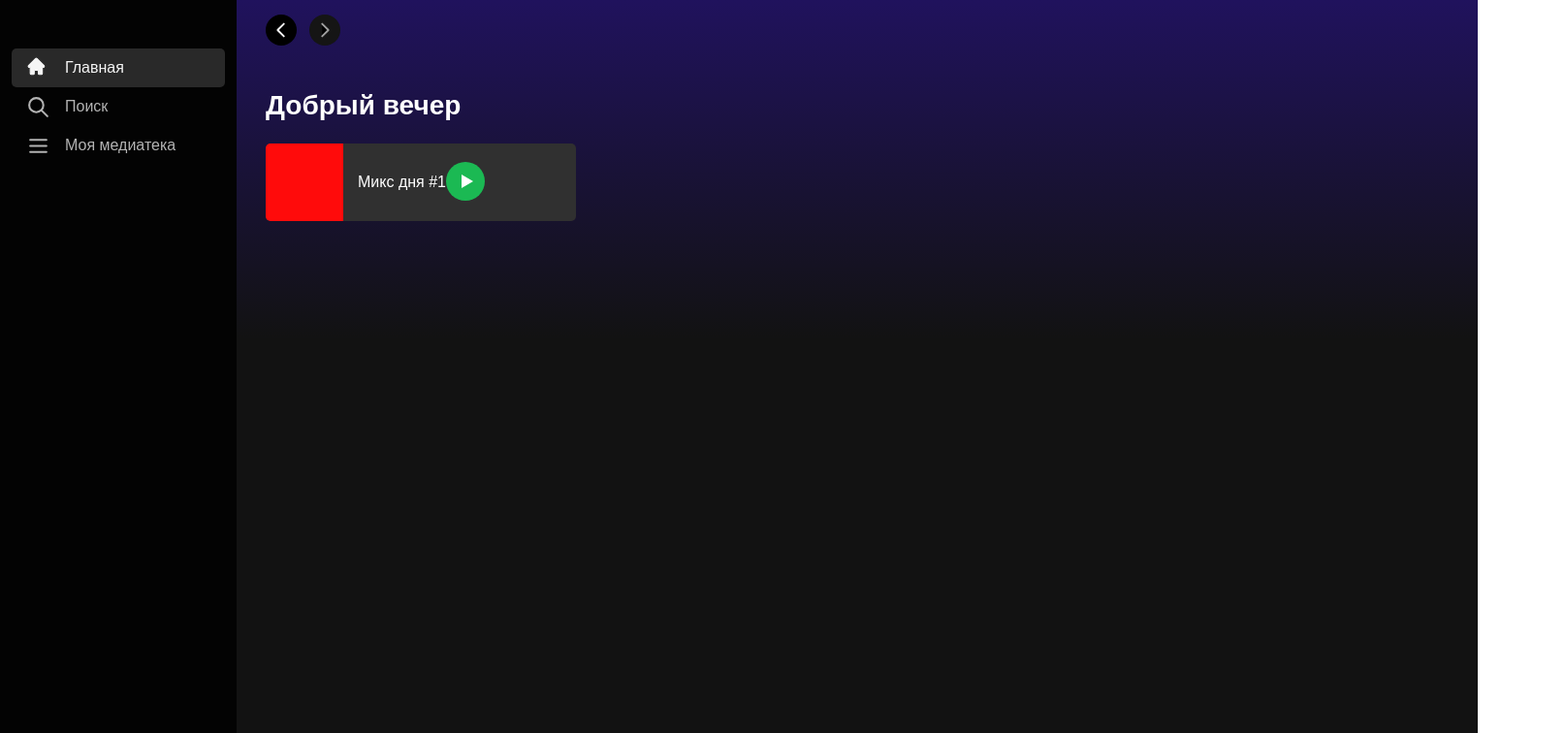
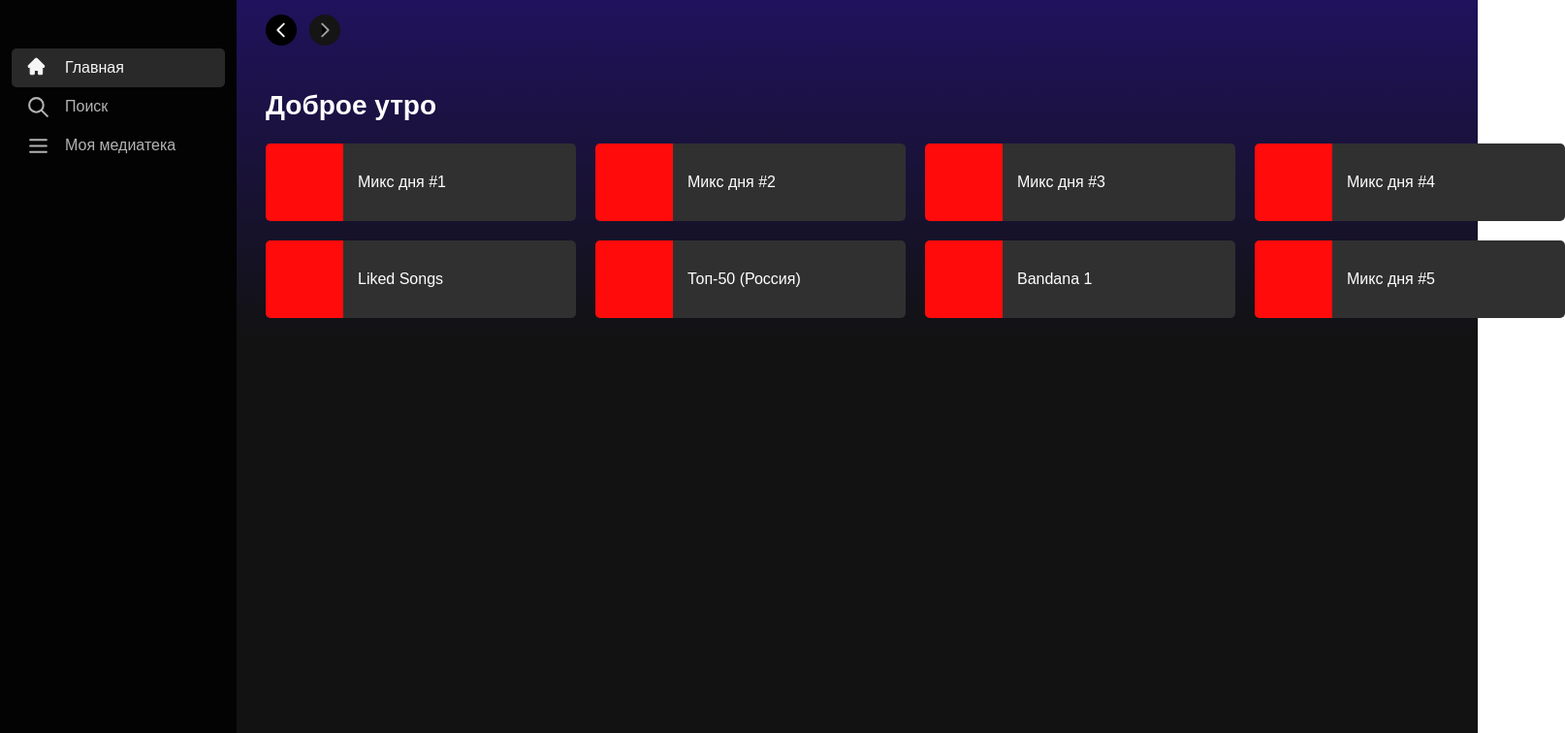
Before and after one commit to mlxgang/spotify-2.0, a Vue app: page / in a window 1280 px wide. Shown: the top 756 px of the page at 97% size, 1614 px wide, since content can reach past the window. Built offline with nearby package versions, Linux system fonts and the light colour scheme.

Commit message:
update current greeting

```diff
--- a/src/assets/icons.js
+++ b/src/assets/icons.js
@@ -4,5 +4,5 @@ export default {
     myMedia: '<path stroke-linecap="round" stroke-linejoin="round" stroke-width="2" d="M4 6h16M4 12h16M4 18h16" />',
     arrowLeft: '<path stroke-linecap="round" stroke-linejoin="round" stroke-width="2" d="M15 19l-7-7 7-7"/>',
     arrowRight: '<path stroke-linecap="round" stroke-linejoin="round" stroke-width="2" d="M9 5l7 7-7 7"/>',
-    playlistPlay: '<g id="Group 1"><circle id="Ellipse 1" cx="100" cy="100" r="100" fill="#1bb953"/><path id="Polygon 1" d="M145 100L77.5 138.971L77.5 61.0289L145 100Z" fill="white"/></g>',
+    playlistPlay: '<g id="Group 1"><circle id="Ellipse 1" cx="20" cy="20" r="20" fill="#1BB953"/><path id="Polygon 1" d="M28 20L16 26.9282L16 13.0718L28 20Z" fill="white"/></g>',
 }
--- a/src/components/BasePlaylist.vue
+++ b/src/components/BasePlaylist.vue
@@ -1,36 +1,30 @@
 <template>
   <div class="playlist">
     <div class="playlist-photo"></div>
-    <span class="playlist-name">
-      Микс дня #1
-    </span>
-    <button>
-      <!--      <BaseIcon class="playlist-play-icon" name="playlistPlay" />-->
-      <svg width="40" height="40" viewBox="0 0 40 40" fill="none" xmlns="http://www.w3.org/2000/svg">
-        <g id="Group 1">
-          <circle id="Ellipse 1" cx="20" cy="20" r="20" fill="#1BB953"/>
-          <path id="Polygon 1" d="M28 20L16 26.9282L16 13.0718L28 20Z" fill="white"/>
-        </g>
+    <div class="playlist-title">
+      <span class="playlist-name">
+        {{ playlist.name }}
+      </span>
+      <button class="playlist-play-button">
+        <svg width="40" height="40" viewBox="0 0 40 40" fill="none" xmlns="http://www.w3.org/2000/svg">
+        <g id="Group 1"><circle id="Ellipse 1" cx="20" cy="20" r="20" fill="#1BB953"/><path id="Polygon 1" d="M28 20L16 26.9282L16 13.0718L28 20Z" fill="white"/></g>
       </svg>
-    </button>
+      </button>
+    </div>
   </div>
 </template>
 
 <script>
-// import BaseIcon from './BaseIcon.vue'
-
 export default {
   name: 'BasePlaylist',
-  components: {
-    // BaseIcon
-  }
+  components: {},
+  props: ['playlist']
 }
 </script>
 
 <style scoped>
 .playlist {
   display: flex;
-  align-items: center;
 
   background-color: #303030;
   height: 80px;
@@ -42,6 +36,18 @@ export default {
 .playlist:hover {
   background-color: #484849;
   transition: background-color .3s;
+}
+
+.playlist:hover > .playlist-title > .playlist-play-button {
+  opacity: 1;
+  transition: opacity .3s;
+}
+
+.playlist-title {
+  display: flex;
+  justify-content: space-between;
+  align-items: center;
+  width: 240px;
 }
 
 .playlist-photo {
@@ -57,16 +63,13 @@ export default {
   color: #ffffff;
 }
 
-.playlist-play {
-  /*background-color: #fbfffe;*/
-  fill: #1bb953;
-  color: #1bb953;
+.playlist-play-button {
+  opacity: 0;
+  transition: opacity .3s;
   height: 40px;
   width: 40px;
-}
-
-.playlist-play-icon {
-  height: 45px;
-  width: 45px;
+  margin-right: 15px;
+  border-radius: 50%;
+  box-shadow: 0 10px 8px -4px rgba(0, 0, 0, 0.3);
 }
 </style>
--- a/src/components/TheMainComponent.vue
+++ b/src/components/TheMainComponent.vue
@@ -10,10 +10,10 @@
     </div>
     <div>
       <div class="current-greetings">
-        Добрый вечер
+        {{ greeting }}
       </div>
       <div id="last-playlists">
-        <BasePlaylist />
+        <BasePlaylist v-for="(playlist, index) in playlists" :key="index" :playlist="playlist"/>
       </div>
     </div>
   </div>
@@ -28,6 +28,31 @@ export default {
   components: {
     BaseIcon,
     BasePlaylist
+  },
+  data() {
+    return {
+      playlists: [
+        {name: 'Микс дня #1'},
+        {name: 'Микс дня #2'},
+        {name: 'Микс дня #3'},
+        {name: 'Микс дня #4'},
+        {name: 'Liked Songs'},
+        {name: 'Топ-50 (Россия)'},
+        {name: 'Bandana 1'},
+        {name: 'Микс дня #5'},
+      ]
+    }
+  },
+  computed: {
+    greeting() {
+      let date = new Date;
+      let hour = date.getHours();
+      return(hour < 3) ? 'Доброй ночи' :
+          (hour < 12) ? 'Доброе утро' :
+              (hour < 16) ? 'Добрый день' :
+                  (hour < 22) ? 'Добрый вечер' :
+                      (hour < 24) ? 'Доброй ночи' : 'ау?'
+    }
   }
 }
 </script>
```
